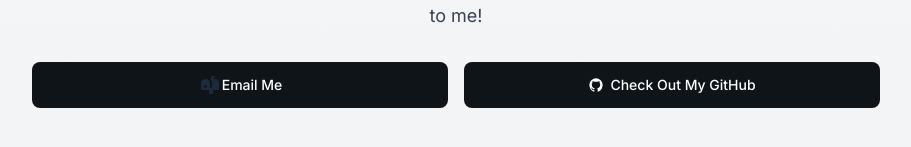
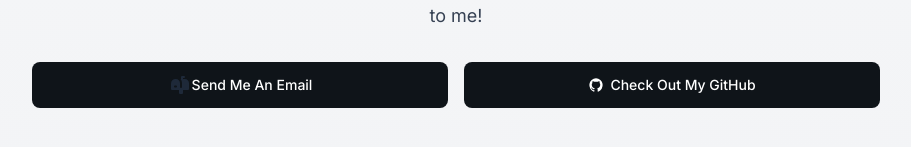
Before and after one commit to mahicks5/my-portfolio, a Next.js app: page / in a window 1280 px wide. Shown: the part 1021-1168 px from the top of the page, without its empty margins (184-1095 px from the left). Built offline with nearby package versions, Linux system fonts and the light colour scheme.

Commit message:
made buttons clickable. oops! also cleaned up

```diff
--- a/src/app/page.tsx
+++ b/src/app/page.tsx
@@ -18,14 +18,6 @@ export default function Home() {
             I enjoy working on challenging projects that allow me to solve complex problems and create innovative solutions!
           </p>
           <div className="flex gap-4 justify-center">
-            {/* <a
-              href="https://github.com/mahicks5"
-              target="_blank"
-              rel="noopener noreferrer"
-              className="bg-black text-white px-6 py-3 rounded-lg hover:bg-gray-500 transition"
-            >
-              GitHub
-            </a> */}
           </div>
         </div>
       </section>
@@ -55,30 +47,20 @@ export default function Home() {
           </p>
 
           <div className="grid md:grid-cols-4 gap-4">
-            {/* <a
+            <a
               href="mailto:maxwellahicks5@gmail.com"
-              className="bg-black text-white px-6 py-3 rounded-lg hover:bg-gray-500 transition"
-            >
-              Email Me
+              className="justify-center col-span-2 text-white bg-[#0f1419] hover:bg-[#0f1419]/90 focus:ring-4 rounded-lg focus:outline-none box-border border border-transparent font-medium leading-5 rounded-base text-sm px-4 py-2.5 text-center inline-flex items-center dark:hover:bg-[#24292F]">
+              <svg className="w-6 h-6 text-gray-800 dark:text-white" aria-hidden="true" xmlns="http://www.w3.org/2000/svg" width="24" height="24" fill="currentColor" viewBox="0 0 24 24"><path d="M17 6h-2V5h1a1 1 0 1 0 0-2h-2a1 1 0 0 0-1 1v2h-.541A5.965 5.965 0 0 1 14 10v4a1 1 0 1 1-2 0v-4c0-2.206-1.794-4-4-4-.075 0-.148.012-.22.028C7.686 6.022 7.596 6 7.5 6A4.505 4.505 0 0 0 3 10.5V16a1 1 0 0 0 1 1h7v3a1 1 0 0 0 1 1h2a1 1 0 0 0 1-1v-3h5a1 1 0 0 0 1-1v-6c0-2.206-1.794-4-4-4Zm-9 8.5H7a1 1 0 1 1 0-2h1a1 1 0 1 1 0 2Z"/></svg>
+                Send Me An Email
             </a>
             <a
               href="https://github.com/mahicks5"
               target="_blank"
               rel="noopener noreferrer"
-              className="bg-black text-white px-6 py-3 rounded-lg hover:bg-gray-500 transition"
-            >
-              GitHub
-            </a> */}
-
-            <button type="button" className="justify-center col-span-2 text-white bg-[#0f1419] hover:bg-[#0f1419]/90 focus:ring-4 rounded-lg focus:outline-none focus:ring-[#0f1419]/50 box-border border border-transparent font-medium leading-5 rounded-base text-sm px-4 py-2.5 text-center inline-flex items-center dark:hover:bg-[#24292F] dark:focus:ring-[#24292F]/55">
-              <svg className="w-6 h-6 text-gray-800 dark:text-white" aria-hidden="true" xmlns="http://www.w3.org/2000/svg" width="24" height="24" fill="currentColor" viewBox="0 0 24 24"><path d="M17 6h-2V5h1a1 1 0 1 0 0-2h-2a1 1 0 0 0-1 1v2h-.541A5.965 5.965 0 0 1 14 10v4a1 1 0 1 1-2 0v-4c0-2.206-1.794-4-4-4-.075 0-.148.012-.22.028C7.686 6.022 7.596 6 7.5 6A4.505 4.505 0 0 0 3 10.5V16a1 1 0 0 0 1 1h7v3a1 1 0 0 0 1 1h2a1 1 0 0 0 1-1v-3h5a1 1 0 0 0 1-1v-6c0-2.206-1.794-4-4-4Zm-9 8.5H7a1 1 0 1 1 0-2h1a1 1 0 1 1 0 2Z"/></svg>
-                Email Me
-            </button>
-
-            <button type="button" className="justify-center col-span-2 text-white bg-[#0f1419] hover:bg-[#0f1419]/90 focus:ring-4 rounded-lg focus:outline-none focus:ring-[#0f1419]/50 box-border border border-transparent font-medium leading-5 rounded-base text-sm px-4 py-2.5 text-center inline-flex items-center dark:hover:bg-[#24292F] dark:focus:ring-[#24292F]/55">
+              className="justify-center col-span-2 text-white bg-[#0f1419] hover:bg-[#0f1419]/90 focus:ring-4 rounded-lg focus:outline-none box-border border border-transparent font-medium leading-5 rounded-base text-sm px-4 py-2.5 text-center inline-flex items-center dark:hover:bg-[#24292F]">
               <svg className="w-4 h-4 me-1.5" aria-hidden="true" xmlns="http://www.w3.org/2000/svg" width="24" height="24" fill="currentColor" viewBox="0 0 24 24"><path fillRule="evenodd" d="M12.006 2a9.847 9.847 0 0 0-6.484 2.44 10.32 10.32 0 0 0-3.393 6.17 10.48 10.48 0 0 0 1.317 6.955 10.045 10.045 0 0 0 5.4 4.418c.504.095.683-.223.683-.494 0-.245-.01-1.052-.014-1.908-2.78.62-3.366-1.21-3.366-1.21a2.711 2.711 0 0 0-1.11-1.5c-.907-.637.07-.621.07-.621.317.044.62.163.885.346.266.183.487.426.647.71.135.253.318.476.538.655a2.079 2.079 0 0 0 2.37.196c.045-.52.27-1.006.635-1.37-2.219-.259-4.554-1.138-4.554-5.07a4.022 4.022 0 0 1 1.031-2.75 3.77 3.77 0 0 1 .096-2.713s.839-.275 2.749 1.05a9.26 9.26 0 0 1 5.004 0c1.906-1.325 2.74-1.05 2.74-1.05.37.858.406 1.828.101 2.713a4.017 4.017 0 0 1 1.029 2.75c0 3.939-2.339 4.805-4.564 5.058a2.471 2.471 0 0 1 .679 1.897c0 1.372-.012 2.477-.012 2.814 0 .272.18.592.687.492a10.05 10.05 0 0 0 5.388-4.421 10.473 10.473 0 0 0 1.313-6.948 10.32 10.32 0 0 0-3.39-6.165A9.847 9.847 0 0 0 12.007 2Z" clipRule="evenodd"/></svg>
                 Check Out My GitHub
-            </button>
+            </a>
           </div>
         </div>
       </section>
```
